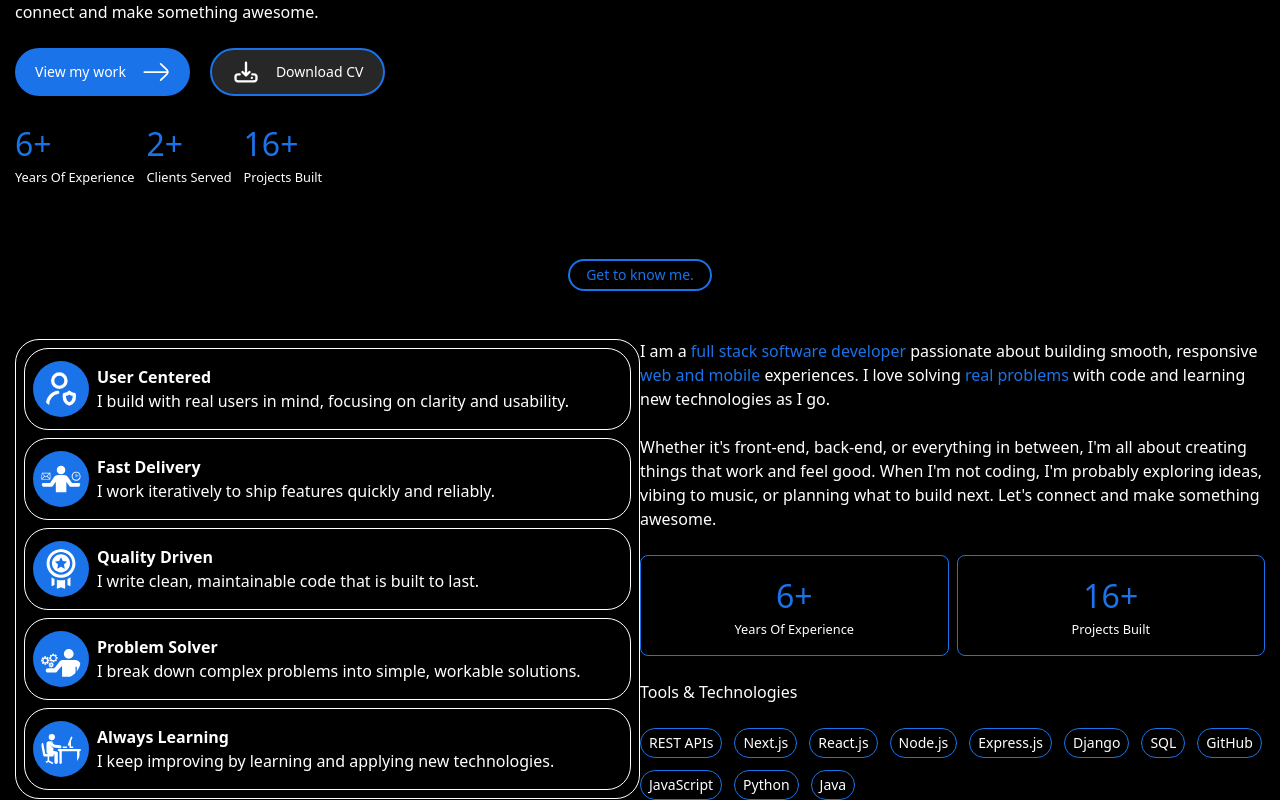
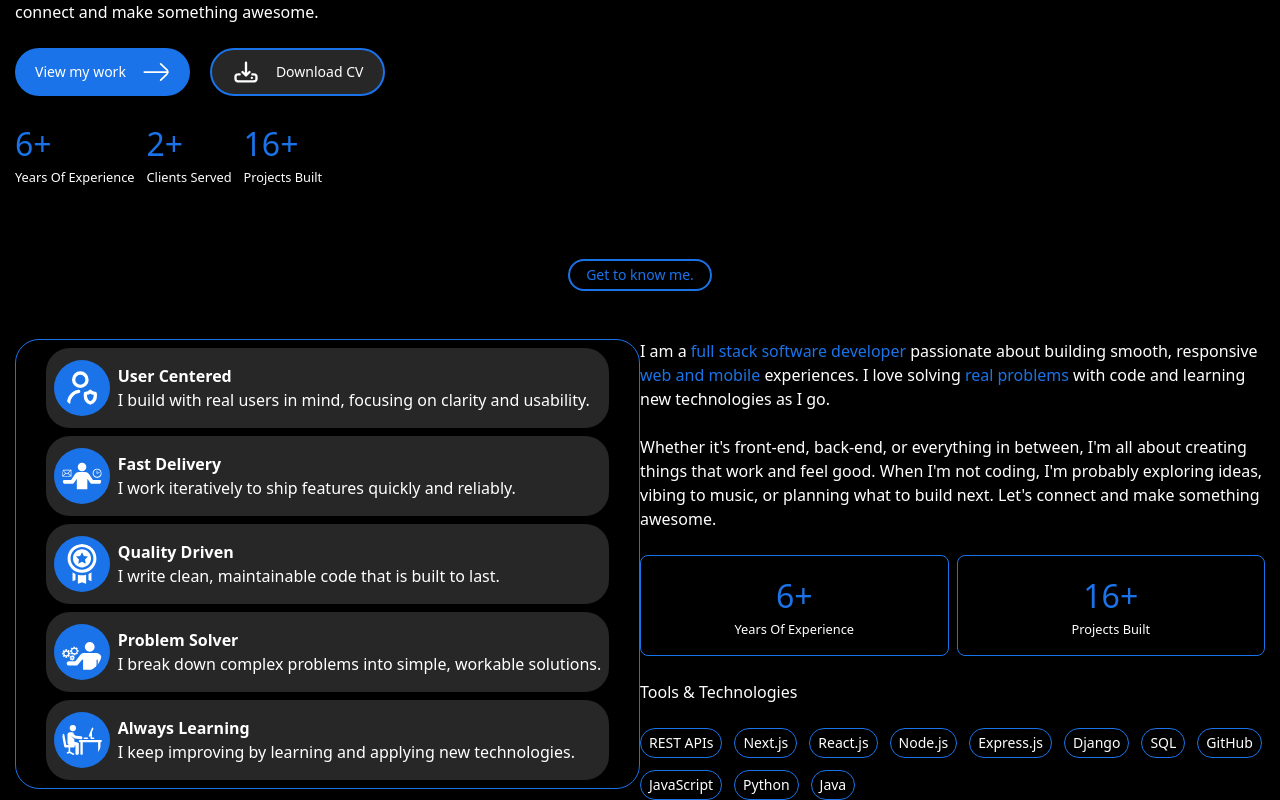
Before and after one commit to DevMahlatsi/DevMahlatsi, a React (Vite) app: page / in a window 1280 px wide. Shown: the part 496-1296 px from the top of the page. Built offline with nearby package versions, Linux system fonts and the light colour scheme.

Commit message:
reaons still not working

```diff
--- a/src/Components/Indicators/Hire Reasons/HireReasons.tsx
+++ b/src/Components/Indicators/Hire Reasons/HireReasons.tsx
@@ -3,11 +3,13 @@ import { hireReasons } from "../../../Data/devmahlatsi.data";
 export default function HireReasons(){
   return(
     <>
-      <div className="grid grid-cols-1 gap-2 border rounded-3xl p-2">
+    <div>
+
+      <div className="overflow-hidden grid grid-cols-[max-content] justify-center sm-grid-cols-2 items-center gap-2 border border-[#1a73e8] rounded-3xl p-2">
         {hireReasons.map((reason) => {
           return(
           <div>
-            <div className="flex gap-2 px-2 py-3 items-center border rounded-3xl">
+            <div className="flex gap-2 px-2 py-3 items-center rounded-3xl bg-[#272727]">
                 <img
                   className="max-h-14 min-h-9 p-2 rounded-full bg-[#1a73e8]"
                   src={reason.icon}
@@ -29,6 +31,7 @@ export default function HireReasons(){
           )
         })}
       </div>
+    </div>
     </>
   )
 }
```
